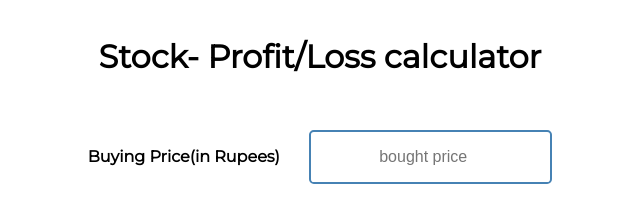
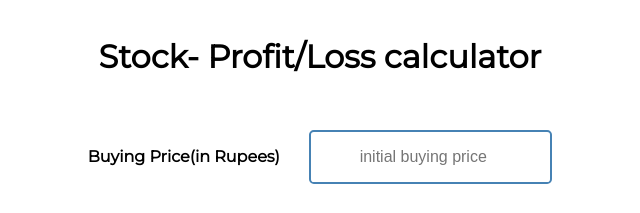
Before and after one commit to sruj01/srujan-mark14, a plain HTML site: page index.html in a window 1280 px wide. Shown: the top 213 px of the page, 320-960 px from the left. Drawn offline with Linux system fonts and the light colour scheme.

Commit message:
refactor

```diff
--- a/index.html
+++ b/index.html
@@ -11,7 +11,7 @@
     <h1>Stock- Profit/Loss calculator</h1>
     <main>
 
-        <label for="initial-price"> Buying Price(in Rupees) &nbsp&nbsp&nbsp&nbsp&nbsp&nbsp<input type="number" id="initial-price" placeholder="bought price">  </label>
+        <label for="initial-price"> Buying Price(in Rupees) &nbsp&nbsp&nbsp&nbsp&nbsp&nbsp<input type="number" id="initial-price" placeholder="initial buying price">  </label>
 
         <label for="stock-qty"> Stock Quantity &nbsp&nbsp&nbsp&nbsp&nbsp&nbsp&nbsp&nbsp&nbsp&nbsp&nbsp&nbsp&nbsp&nbsp&nbsp&nbsp&nbsp&nbsp&nbsp&nbsp&nbsp <input type="number" id="stock-quantity" placeholder="number of Stocks bought" value=""> </label>
 
```
